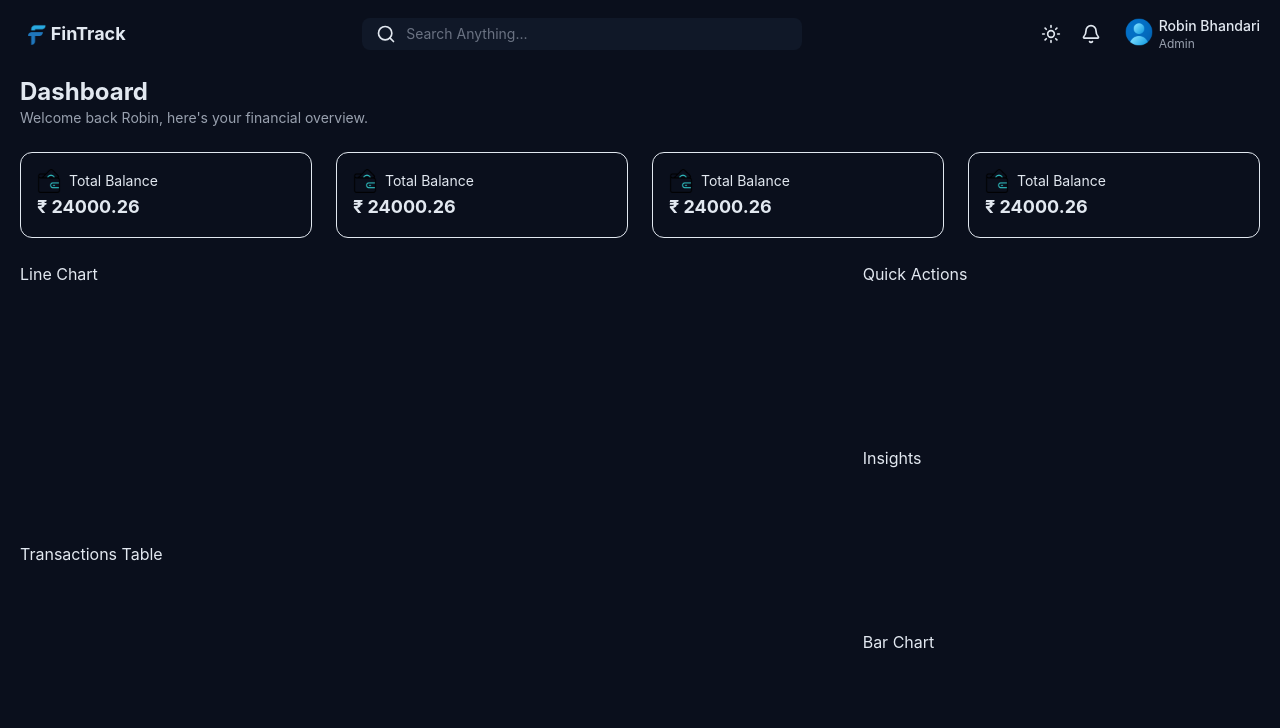
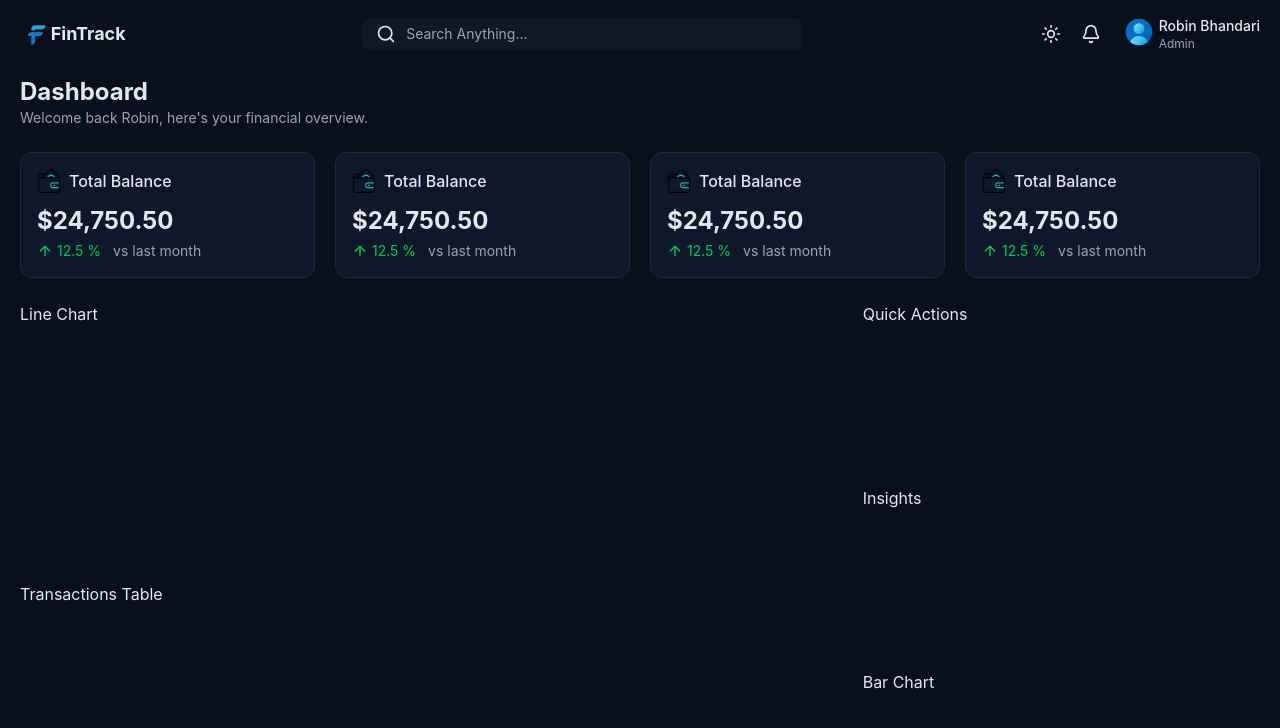
Before and after one commit to ROBINBHANDARI01/Finance-Dashboard, a React (Vite) app: page / in a window 1280 px wide. Shown: the top 728 px of the page. Built offline with nearby package versions, Linux system fonts and the light colour scheme.

Commit message:
Made the card summary card componet

```diff
--- a/src/components/dashboard/Navbar.jsx
+++ b/src/components/dashboard/Navbar.jsx
@@ -13,7 +13,7 @@ export default function Nav() {
 
         <div class="w-110 gap-2 bg-gray-900 h-8 rounded-lg flex items-center">
           <Search class="ml-3 h-5"></Search>
-          <p class="text-gray-500 text-sm">Search Anything...</p>
+          <p class="text-(--text-secondary) text-sm">Search Anything...</p>
         </div>
 
         <div class="flex  items-center gap-5">
@@ -26,7 +26,7 @@ export default function Nav() {
             <img src={user} class="h-8"></img>
             <div>
               <h1 class="font-medium text-sm">Robin Bhandari</h1>
-              <p class="text-gray-400 text-xs">Admin</p>
+              <p class="text-(--text-secondary) text-xs">Admin</p>
 
             </div>
           </div>
--- a/src/components/dashboard/card.jsx
+++ b/src/components/dashboard/card.jsx
@@ -1,18 +1,22 @@
-import balance from "../../assets/card/wallet.png"
-export default function Card(){
-    return(
+import balance from "../../assets/card/wallet.png";
+import { ArrowUp } from "lucide-react";
 
-        <div >
-            <div class="p-4 border rounded-xl">
-                    <div class="flex items-center gap-2">
-                  <img src={balance} class="size-6"></img>
-                   <h2 class="text-sm">Total Balance</h2>
-                    </div>
-                    <h1 class="font-bold text-lg">₹ 24000.26</h1>
+export default function Card() {
+  return (
+    <div class="p-4 border border-(--border) bg-(--surface) rounded-xl w-full">
+      <div class="flex items-center gap-2">
+        <img src={balance} class="size-6" />
+        <h2 class="font-medium">Total Balance</h2>
+      </div>
 
-            </div>
-
-        </div>
-
-    )
+      <div class="flex flex-col mt-3">
+        <h1 class="font-bold text-2xl">$24,750.50</h1>
+        <p class="text-green-500 flex items-center gap-1 text-sm mt-1">
+          <ArrowUp class="size-4" />
+          12.5 %
+          <span class="text-(--text-secondary) ml-2">vs last month</span>
+        </p>
+      </div>
+    </div>
+  );
 }
--- a/src/index.css
+++ b/src/index.css
@@ -1,27 +1,21 @@
 @import "tailwindcss";
-
 :root {
   /* DARK MODE (default) */
-
   /* Background */
   --bg: #0a0f1c;
   --surface: #0f172a;
   --surface-2: #111c33;
   --border: #1e293b;
-
   /* Text */
   --text-primary: #e2e8f0;
-  --text-secondary: #94a3b8;
-
+  --text-secondary: #9CA3AF;
   /* Accent (teal/blue like design) */
   --primary: #14b8a6;
   --primary-light: #2dd4bf;
   --primary-dark: #0f766e;
-
   /* Status */
   --success: #22c55e;
   --error: #ef4444;
-
   /* Charts */
   --chart-1: #14b8a6;
   --chart-2: #3b82f6;
@@ -35,17 +29,13 @@
   --surface: #ffffff;
   --surface-2: #f8fafc;
   --border: #e2e8f0;
-
   --text-primary: #0f172a;
   --text-secondary: #475569;
-
   --primary: #0ea5e9;
   --primary-light: #38bdf8;
   --primary-dark: #0369a1;
-
   --success: #16a34a;
   --error: #dc2626;
-
   --chart-1: #0ea5e9;
   --chart-2: #6366f1;
   --chart-3: #16a34a;
--- a/src/pages/dashboard.jsx
+++ b/src/pages/dashboard.jsx
@@ -1,6 +1,5 @@
 import Nav from "../components/dashboard/Navbar"
 import Card from "../components/dashboard/card"
-import card from "../components/dashboard/card"
 export default function Dashboard(){
     return(
         <div className="flex flex-col gap-6 p-4 px-5">
@@ -11,13 +10,13 @@ export default function Dashboard(){
   {/* Header */}
   <div>
     <h1 className="text-2xl font-bold">Dashboard</h1>
-    <p className="text-sm text-gray-400">
+    <p className="text-sm text-(--text-secondary)">
       Welcome back Robin, here's your financial overview.
     </p>
   </div>
 
   {/* Summary Cards */}
-  <div className="grid grid-cols-2 md:grid-cols-4 gap-6">
+  <div className="grid grid-cols-2 md:grid-cols-4 gap-5">
     <Card></Card>
     <Card></Card>
     <Card></Card>
```
